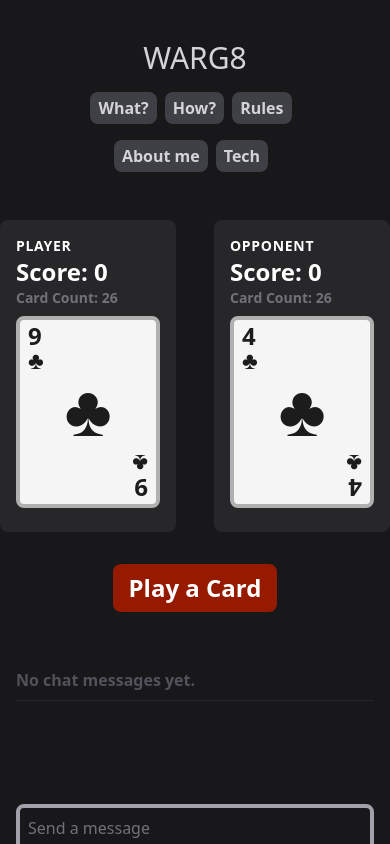
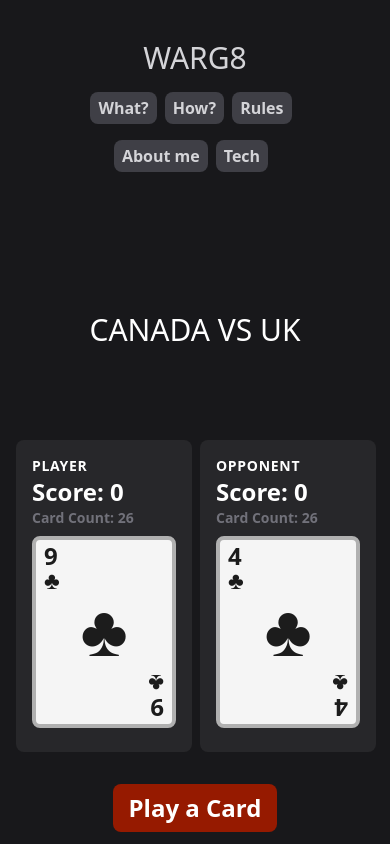
Before and after one commit to EmreYYZ/mh-2021-1, a React (Create React App) app: page /play in a window 390 px wide. Both pictures are taken after a click on the button "Start Game". Shown: the top 844 px of the page. Built offline with nearby package versions, Linux system fonts and the light colour scheme.

Commit message:
Added responsiveness to country names

```diff
--- a/src/components/Game.tsx
+++ b/src/components/Game.tsx
@@ -165,10 +165,14 @@ export const Game = () => {
   return (
     <div className="bg-gray-900 w-6/6 md:w-5/6 lg:w-4/6 xl:w-7/12 m-auto text-white sm:p-10">
       {/* <h2 className="font-body block">Justin Trudeau 3000 vs J0e BID3n</h2> */}
-      <div className="">
+
+      <div>
         {isGameStarted === true && gameOver === false ? (
           <div>
-            <div className="flex justify-between">
+            <div className="inline sm:hidden uppercase font-display mx-4 text-center text-3xl ">
+              <p className="my-4 py-10">Canada vs {enemyCountry}</p>
+            </div>
+            <div className="flex justify-between mx-4 sm:mx-0">
               <div className="bg-gray-800 rounded-lg mt-0 mb-6 mr-2 sm:mr-0 inline-block p-4 font-bold">
                 <p className="text-sm font-display uppercase tracking-wider">Player</p>
                 <p className="text-2xl font-body">Score: {playerScore}</p>
```
